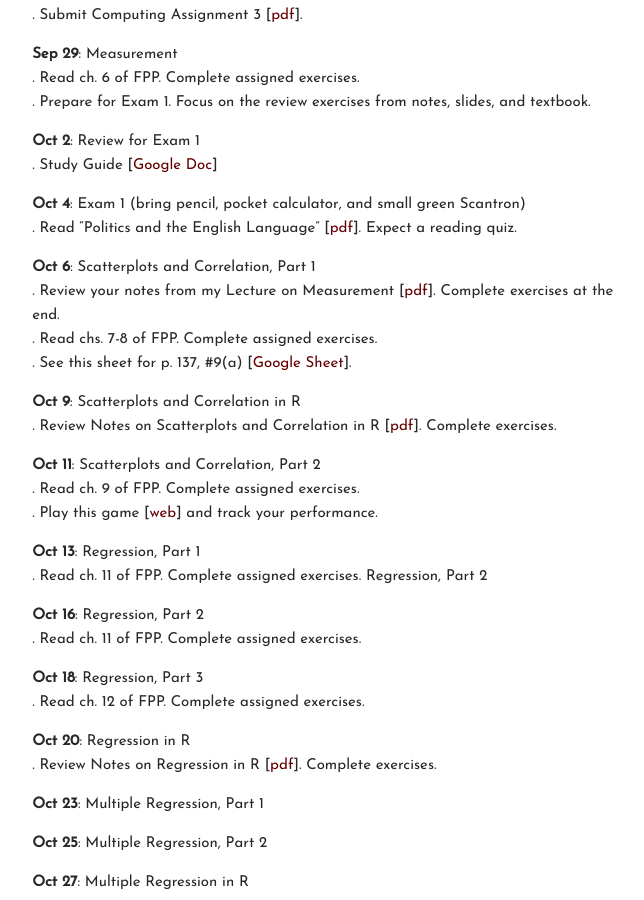
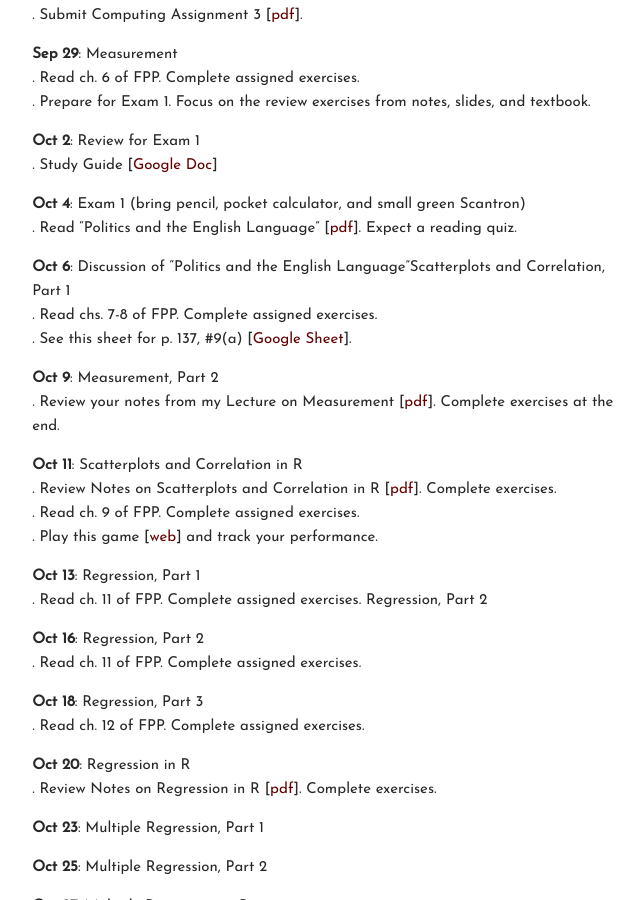
Before and after one commit to carlislerainey/carlislerainey.github.io, a Jekyll site: the page built from teaching/pols-209/index.md, in a window 1280 px wide and 900 px high, scrolled down 1625 px. Shown: the whole window, without its empty margins (430-1074 px from the left). Built offline with Jekyll 4.4.1, drawn with Linux system fonts in a browser that asks for light colours.

Commit message:
update 209

```diff
--- a/teaching/pols-209/index.md
+++ b/teaching/pols-209/index.md
@@ -79,15 +79,15 @@ Tasks (bullets) below the date should be completed before the next class (unless
 **Oct 4**: Exam 1 (bring pencil, pocket calculator, and small green Scantron)
 . Read "Politics and the English Language" [[pdf](https://faculty.washington.edu/rsoder/EDLPS579/HonorsOrwellPoliticsEnglishLanguage.pdf)]. Expect a reading quiz.
 
-**Oct 6**: Scatterplots and Correlation, Part 1
-. Review your notes from my Lecture on Measurement [[pdf](files/measures.pdf)]. Complete exercises at the end.
+**Oct 6**: Discussion of "Politics and the English Language"Scatterplots and Correlation, Part 1
 . Read chs. 7-8 of FPP. Complete assigned exercises.
 . See this sheet for p. 137, #9(a) [[Google Sheet](https://docs.google.com/spreadsheets/d/1Y2EuRIcbuZk6eu9WWUaNXSWnqJMi9XBXrA27BzqSeKk/edit?usp=sharing)].
 
-**Oct 9**: Scatterplots and Correlation in R
+**Oct 9**: Measurement, Part 2
+. Review your notes from my Lecture on Measurement [[pdf](files/measures.pdf)]. Complete exercises at the end.
+
+**Oct 11**: Scatterplots and Correlation in R
 . Review Notes on Scatterplots and Correlation in R [[pdf](files/notes-18-correlation-r.pdf)]. Complete exercises.
-
-**Oct 11**: Scatterplots and Correlation, Part 2
 . Read ch. 9 of FPP. Complete assigned exercises.
 . Play this game [[web](http://www.rossmanchance.com/applets/GuessCorrelation.html)] and track your performance.
 
```
